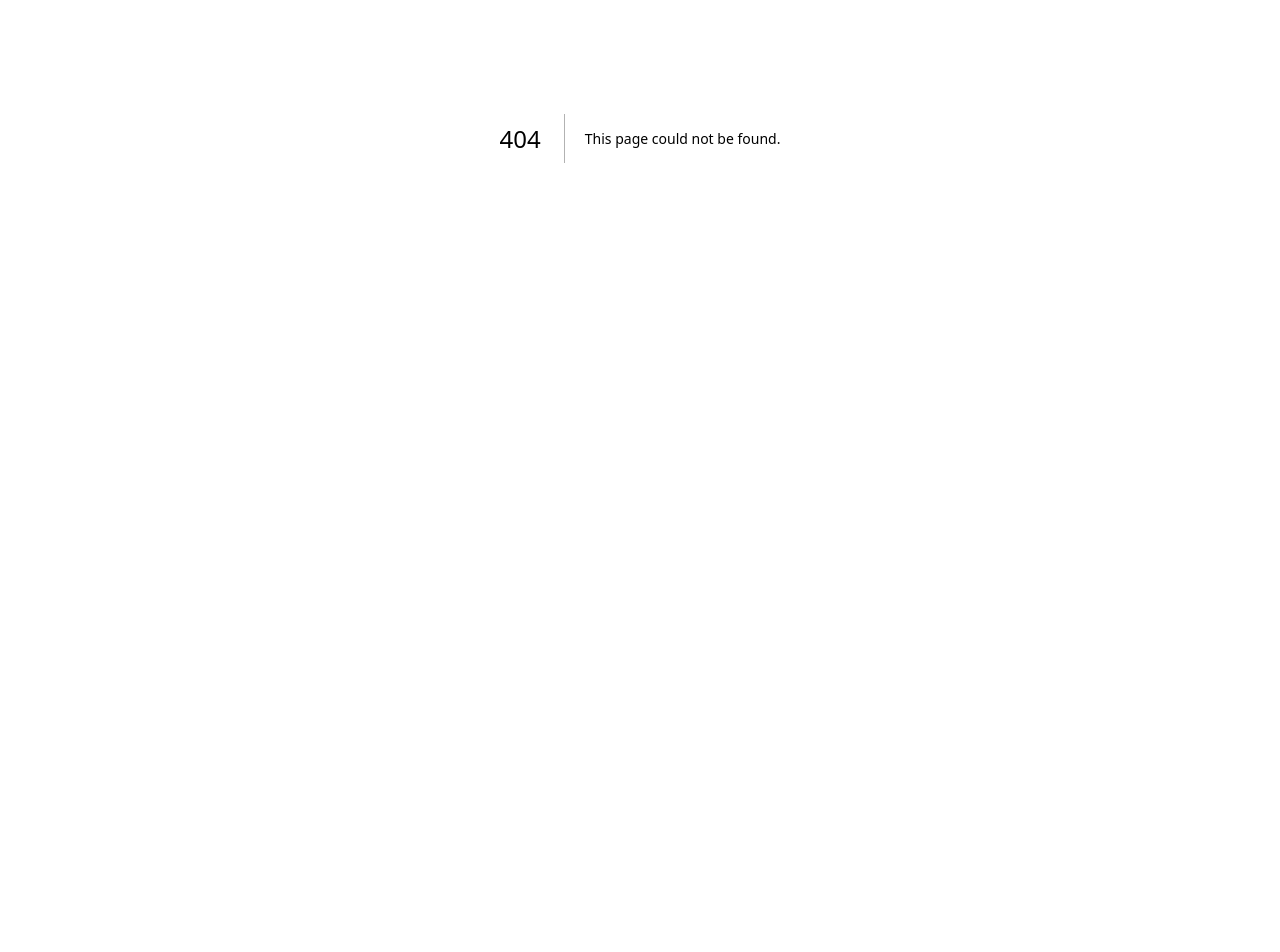
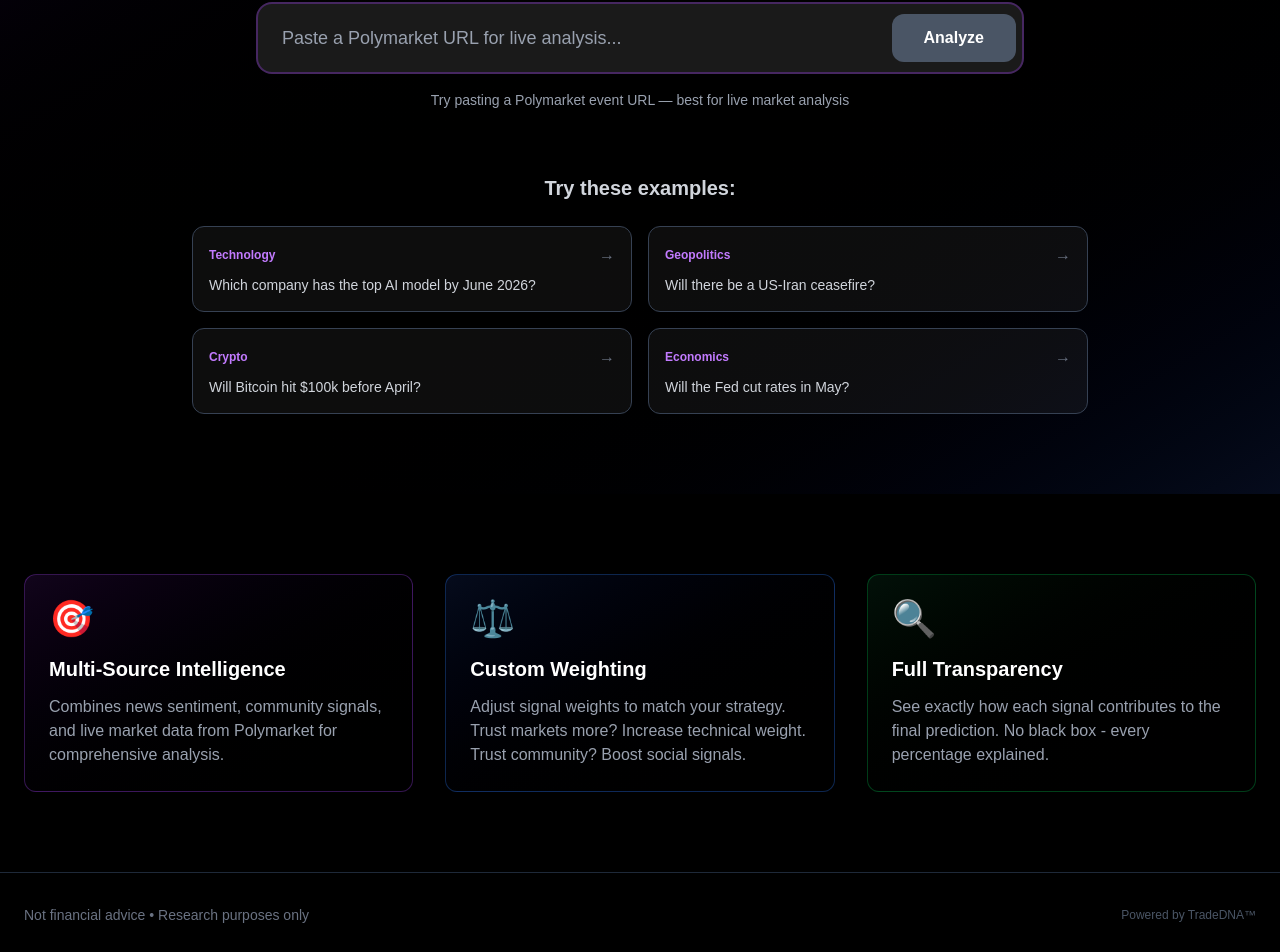
Before and after one commit to anujagadde18/tradedna, a Next.js app: page / in a window 1280 px wide. Before the commit this address had no page. Shown: the part 262-1214 px from the top of the page. Before the commit the page ends 800 px from the top, so only its background shows below. Built offline with nearby package versions, Linux system fonts and the light colour scheme.

Commit message:
Create page.tsx

```diff
--- /dev/null
+++ b/app/page.tsx
@@ -0,0 +1,165 @@
+'use client';
+
+import { useState } from 'react';
+import { useRouter } from 'next/navigation';
+
+export default function HomePage() {
+  const router = useRouter();
+  const [query, setQuery] = useState('');
+  const [isAnalyzing, setIsAnalyzing] = useState(false);
+
+  const handleAnalyze = (e: React.FormEvent) => {
+    e.preventDefault();
+    if (!query.trim()) return;
+
+    setIsAnalyzing(true);
+    router.push(`/scores?event=${encodeURIComponent(query.trim())}`);
+  };
+
+  const exampleQueries = [
+    {
+      text: 'https://polymarket.com/event/which-company-has-top-ai-model-end-of-june-style-control-on',
+      display: 'Which company has the top AI model by June 2026?',
+      category: 'Technology'
+    },
+    {
+      text: 'https://polymarket.com/event/us-x-iran-ceasefire-by',
+      display: 'Will there be a US-Iran ceasefire?',
+      category: 'Geopolitics'
+    },
+    {
+      text: 'https://polymarket.com/event/will-bitcoin-hit-100k-before-april',
+      display: 'Will Bitcoin hit $100k before April?',
+      category: 'Crypto'
+    },
+    {
+      text: 'https://polymarket.com/event/fed-rate-cut-may-2025',
+      display: 'Will the Fed cut rates in May?',
+      category: 'Economics'
+    }
+  ];
+
+  return (
+    <div className="min-h-screen bg-black text-white">
+
+      {/* HERO SECTION WITH SEARCH */}
+      <div className="relative overflow-hidden">
+        <div className="absolute inset-0 bg-gradient-to-br from-purple-900/20 via-black to-blue-900/20" />
+
+        <div className="relative max-w-7xl mx-auto px-6 py-20">
+
+          {/* Logo & Branding */}
+          <div className="text-center mb-12">
+            <h1 className="text-6xl font-bold mb-4 bg-gradient-to-r from-purple-400 to-blue-400 bg-clip-text text-transparent">
+              PlayPicks AI
+            </h1>
+            <p className="text-2xl text-gray-300 mb-2">
+              Pick Feeds. Tweak Weights. Craft Conviction.
+            </p>
+            <p className="text-gray-500 text-sm">
+              Multi-source prediction engine analyzing news, markets, and community trends
+            </p>
+          </div>
+
+          {/* MAIN SEARCH INPUT */}
+          <form onSubmit={handleAnalyze} className="max-w-3xl mx-auto mb-16">
+            <div className="relative">
+              <input
+                type="text"
+                value={query}
+                onChange={(e) => setQuery(e.target.value)}
+                placeholder="Paste a Polymarket URL for live analysis..."
+                className="w-full px-6 py-5 text-lg bg-white/10 border-2 border-purple-500/30 rounded-2xl
+                         text-white placeholder-gray-400 focus:outline-none focus:border-purple-500
+                         transition-all backdrop-blur-sm"
+                disabled={isAnalyzing}
+              />
+              <button
+                type="submit"
+                disabled={!query.trim() || isAnalyzing}
+                className="absolute right-2 top-1/2 -translate-y-1/2 px-8 py-3 bg-purple-600
+                         hover:bg-purple-500 disabled:bg-gray-600 disabled:cursor-not-allowed
+                         rounded-xl font-semibold transition-all"
+              >
+                {isAnalyzing ? 'Analyzing...' : 'Analyze'}
+              </button>
+            </div>
+
+            <div className="mt-4 text-center text-sm text-gray-400">
+              Try pasting a Polymarket event URL — best for live market analysis
+            </div>
+          </form>
+
+          {/* Example Queries */}
+          <div className="max-w-4xl mx-auto">
+            <h3 className="text-xl font-semibold mb-6 text-center text-gray-300">
+              Try these examples:
+            </h3>
+            <div className="grid grid-cols-1 md:grid-cols-2 gap-4">
+              {exampleQueries.map((example, idx) => (
+                <button
+                  key={idx}
+                  onClick={() => setQuery(example.text)}
+                  className="p-4 bg-white/5 hover:bg-white/10 border border-gray-700 hover:border-purple-500/50
+                           rounded-xl text-left transition-all group"
+                >
+                  <div className="flex items-center justify-between mb-2">
+                    <span className="text-xs text-purple-400 font-semibold">{example.category}</span>
+                    <span className="text-gray-500 group-hover:text-purple-400 transition-colors">→</span>
+                  </div>
+                  <div className="text-sm text-gray-300 group-hover:text-white transition-colors">
+                    {example.display}
+                  </div>
+                </button>
+              ))}
+            </div>
+          </div>
+        </div>
+      </div>
+
+      {/* FEATURES SECTION */}
+      <div className="max-w-7xl mx-auto px-6 py-20">
+        <div className="grid grid-cols-1 md:grid-cols-3 gap-8">
+
+          <div className="p-6 bg-gradient-to-br from-purple-900/20 to-black border border-purple-500/30 rounded-xl">
+            <div className="text-4xl mb-4">🎯</div>
+            <h3 className="text-xl font-bold mb-3 text-white">Multi-Source Intelligence</h3>
+            <p className="text-gray-400">
+              Combines news sentiment, community signals, and live market data from Polymarket for comprehensive analysis.
+            </p>
+          </div>
+
+          <div className="p-6 bg-gradient-to-br from-blue-900/20 to-black border border-blue-500/30 rounded-xl">
+            <div className="text-4xl mb-4">⚖️</div>
+            <h3 className="text-xl font-bold mb-3 text-white">Custom Weighting</h3>
+            <p className="text-gray-400">
+              Adjust signal weights to match your strategy. Trust markets more? Increase technical weight. Trust community? Boost social signals.
+            </p>
+          </div>
+
+          <div className="p-6 bg-gradient-to-br from-green-900/20 to-black border border-green-500/30 rounded-xl">
+            <div className="text-4xl mb-4">🔍</div>
+            <h3 className="text-xl font-bold mb-3 text-white">Full Transparency</h3>
+            <p className="text-gray-400">
+              See exactly how each signal contributes to the final prediction. No black box - every percentage explained.
+            </p>
+          </div>
+        </div>
+      </div>
+
+      {/* FOOTER */}
+      <div className="border-t border-gray-800">
+        <div className="max-w-7xl mx-auto px-6 py-8">
+          <div className="flex items-center justify-between">
+            <div className="text-sm text-gray-500">
+              Not financial advice • Research purposes only
+            </div>
+            <div className="text-xs text-gray-600">
+              Powered by TradeDNA™
+            </div>
+          </div>
+        </div>
+      </div>
+    </div>
+  );
+}
```
